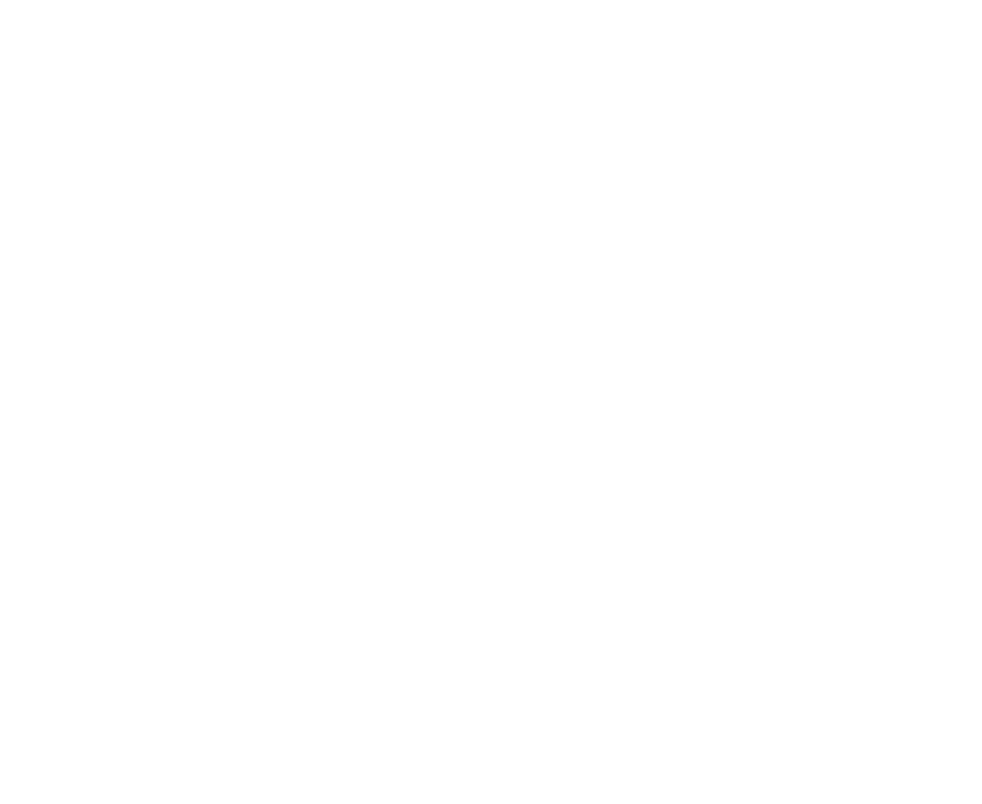
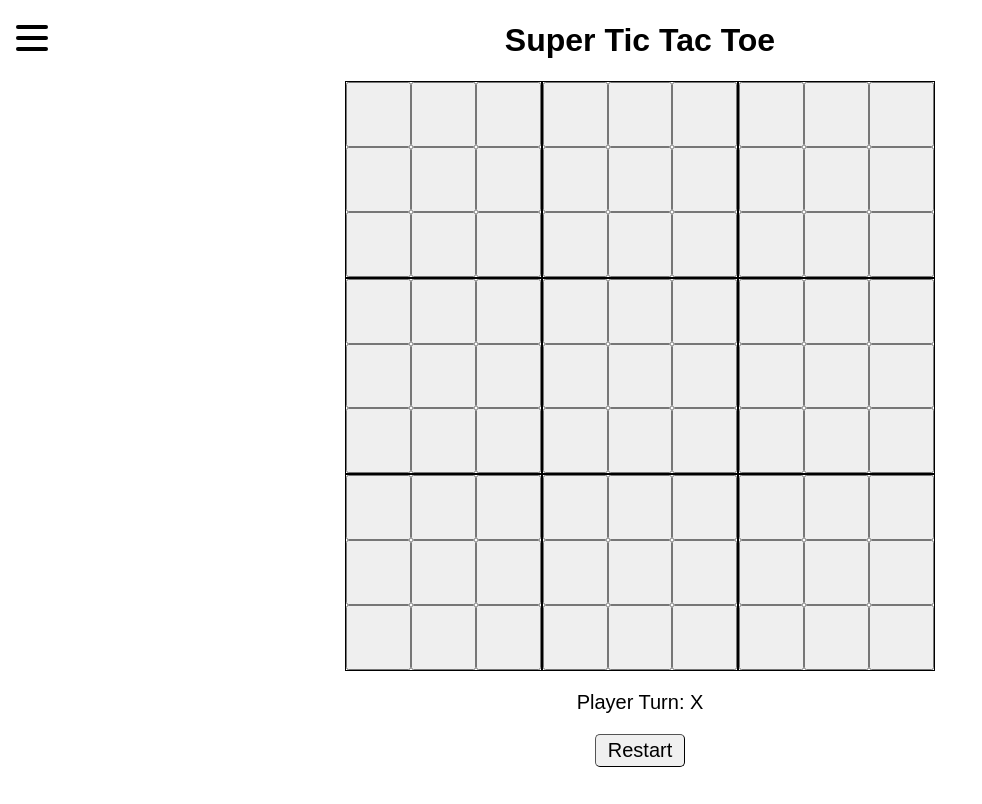
Before and after one commit to jennifercadams/super-tic-tac-toe, a React (Vite) app in the folder client/: page /play-versus-bot in a window 1280 px wide. Before the commit this address had no page. Shown: the whole page, without its empty margins (0-982 px from the left). Built offline with nearby package versions, Linux system fonts and the light colour scheme; the HTML template or start-up script is replaced by a standard one.

Commit message:
Create PlayVersusBot game mode and implement bot that plays randomly

```diff
--- a/client/src/App.tsx
+++ b/client/src/App.tsx
@@ -6,6 +6,7 @@ import LandingPage from "~pages/LandingPage/LandingPage";
 import PageLayout from "~pages/PageLayout/PageLayout";
 import LocalPassAndPlay from "~pages/LocalPassAndPlay/LocalPassAndPlay";
 import OnlineMultiplayer from "~pages/OnlineMultiplayer/OnlineMultiplayer";
+import PlayVersusBot from "~pages/PlayVersusBot/PlayVersusBot";
 import "./App.css";
 
 const App = () => {
@@ -17,6 +18,7 @@ const App = () => {
                 </Route>
                 <Route element={<PageLayout showBurgerMenu={true} />}>
                     <Route path="local-pass-and-play" element={<LocalPassAndPlay />} />
+                    <Route path="play-versus-bot" element={<PlayVersusBot />} />
                     <Route path="online-multiplayer" element={<OnlineMultiplayer />} />
                     <Route path="how-to-play" element={<HowToPlay />} />
                     <Route path="about" element={<About />} />
--- a/client/src/components/BurgerMenu/BurgerMenu.tsx
+++ b/client/src/components/BurgerMenu/BurgerMenu.tsx
@@ -18,6 +18,7 @@ const BurgerMenu = () => {
             <div className={`navigation${menuOpen ? " menu-open" : " menu-closed"}`} onClick={toggleMenu}>
                 <Link to="/">Home</Link>
                 <Link to="/local-pass-and-play">Local Pass And Play</Link>
+                <Link to="/play-versus-bot">Play Versus Bot</Link>
                 <Link to="/online-multiplayer">Online Multiplayer</Link>
                 <Link to="/how-to-play">How To Play</Link>
                 <Link to="/about">About</Link>
--- /dev/null
+++ b/client/src/gameBots/Bot.ts
@@ -0,0 +1,17 @@
+import { BoardState, Move } from "~types";
+
+export class Bot {
+    constructor() {
+        if (this.constructor == Bot) {
+            throw new Error("Abstract classes can't be instantiated.");
+        }
+    }
+
+    public getFirstMove(_boards: BoardState[]): Move {
+        throw new Error("Method 'getFirstMove()' must be implemented.");
+    }
+
+    public getNextMove(_currentMove: number, _boards: BoardState[]): Move {
+        throw new Error("Method 'getNextMove()' must be implemented.");
+    }
+}
--- /dev/null
+++ b/client/src/gameBots/RandomBot.ts
@@ -0,0 +1,29 @@
+import { BoardState, Move } from "~types";
+import { Bot } from "./Bot";
+
+export class RandomBot extends Bot {
+    constructor() {
+        super();
+    }
+
+    public getFirstMove(boards: BoardState[]): Move {
+        const boardIndex = Math.floor(Math.random() * 9);
+        const squareIndex = Math.floor(Math.random() * 9);
+
+        return { currentMove: 0, boardIndex, squareIndex, boards };
+    }
+
+    public getNextMove(currentMove: number, boards: BoardState[]): Move {
+        const playableBoards: number[] = boards.map((_, i) => i)
+            .filter(v => boards[v].playable === true);
+        const randomBoardIndex = Math.floor(Math.random() * playableBoards.length);
+        const boardIndex = playableBoards[randomBoardIndex];
+
+        const playableSquares: number[] = boards[boardIndex].squares.map((_, i) => i)
+            .filter(v => !boards[boardIndex].squares[v]);
+        const randomSquareIndex = Math.floor(Math.random() * playableSquares.length);
+        const squareIndex = playableSquares[randomSquareIndex];
+
+        return { currentMove, boardIndex, squareIndex, boards };
+    }
+}
--- /dev/null
+++ b/client/src/gameModes/BotSuperGame/BotSuperGame.css
@@ -0,0 +1,17 @@
+.bot-super-game .super-board {
+    justify-content: center;
+}
+
+@media (orientation: landscape), (orientation: portrait) and (min-aspect-ratio: 0.8) {
+    .bot-super-game .super-board {
+        grid-template-columns: repeat(3, calc((100vh / 3) - 70px));
+        grid-template-rows: repeat(3, calc((100vh / 3) - 70px));
+    }
+}
+
+@media (orientation: portrait) and (max-aspect-ratio: 0.8) {
+    .bot-super-game .super-board {
+        grid-template-columns: repeat(3, calc((100vw / 3) - 16px));
+        grid-template-rows: repeat(3, calc((100vw / 3) - 16px));
+    }
+}
--- /dev/null
+++ b/client/src/gameModes/BotSuperGame/BotSuperGame.tsx
@@ -0,0 +1,30 @@
+import * as React from "react";
+import SuperBoard, { SuperBoardProps } from "~components/SuperBoard/SuperBoard";
+import useBotSuperGame from "./useBotSuperGame";
+import { Player } from "~types";
+import "./BotSuperGame.css";
+
+const BotSuperGame = () => {
+    const {
+        boards,
+        lastMove,
+        status,
+        winner,
+        handleClick,
+        handleRestart,
+    } = useBotSuperGame(Player.X);
+
+    const superBoardProps: SuperBoardProps = { boards, lastMove, handleClick };
+
+    return (
+        <div className="bot-super-game">
+            <SuperBoard {...superBoardProps} />
+            <p className="status">{status}</p>
+            <button className="ui-button" onClick={handleRestart}>
+                {winner ? "Play Again" : "Restart"}
+            </button>
+        </div>
+    );
+};
+
+export default BotSuperGame;
--- /dev/null
+++ b/client/src/gameModes/BotSuperGame/useBotSuperGame.ts
@@ -0,0 +1,80 @@
+import { useEffect, useMemo, useState } from "react";
+import { RandomBot } from "~gameBots/RandomBot";
+import { processMove } from "~helpers/gameHelper";
+import { BoardState, Move, MoveResult, Player } from "~types";
+
+const useBotSuperGame = (player: Player) => {
+    const bot = useMemo(() => new RandomBot(), []);
+    const [ currentMove, setCurrentMove ] = useState<number>(0);
+    const [ boards, setBoards ] = useState<BoardState[]>(Array(9).fill({
+        playable: true,
+        squares: Array(9).fill(""),
+        winner: null,
+    }));
+    const [ lastMove, setLastMove ] = useState<Move | null>(null);
+    const [ status, setStatus ] = useState<string>("Player Turn: X");
+    const [ winner, setWinner ] = useState<string | null>(null);
+
+    useEffect(() => {
+        if (currentMove === 0 && player === Player.O) {
+            const botMove = bot.getFirstMove(boards);
+            const botMoveResult = processMove(botMove, null);
+            setLastMove(botMove);
+            updateGameState(botMoveResult);
+        }
+    }, []);
+
+    useEffect(() => {
+        if (!winner)
+            return;
+
+        const nextBoards = boards.map(board => {
+            return { ...board, playable: false };
+        });
+        setBoards(nextBoards);
+    }, [winner]);
+
+    const handleClick = (squareIndex: number, boardIndex: number) => {
+        if (boards[boardIndex].squares[squareIndex])
+            return;
+
+        const move: Move = { currentMove, boardIndex, squareIndex, boards };
+        const playerMoveResult = processMove(move, null);
+
+        const botMove = bot.getNextMove(playerMoveResult.nextMove, playerMoveResult.nextBoards);
+        const botMoveResult = processMove(botMove, null);
+
+        setLastMove(botMove);
+        updateGameState(botMoveResult);
+    };
+
+    const updateGameState = (moveResult: MoveResult) => {
+        setCurrentMove(moveResult.nextMove);
+        setBoards(moveResult.nextBoards);
+        setStatus(moveResult.nextStatus);
+        setWinner(moveResult.nextWinner);
+    };
+
+    const handleRestart = () => {
+        setCurrentMove(0);
+        setBoards(Array(9).fill({
+            playable: true,
+            squares: Array(9).fill(""),
+            winner: null,
+        }));
+        setLastMove(null);
+        setStatus("Player Turn: X");
+        setWinner(null);
+    };
+
+    return {
+        boards,
+        lastMove,
+        status,
+        winner,
+        handleClick,
+        handleRestart,
+    };
+};
+
+export default useBotSuperGame;
--- a/client/src/pages/LandingPage/LandingPage.tsx
+++ b/client/src/pages/LandingPage/LandingPage.tsx
@@ -6,6 +6,7 @@ const LandingPage = () => {
     return (
         <div className="landing-page">
             <Link className="ui-button" to="/local-pass-and-play">Local Pass And Play</Link>
+            <Link className="ui-button" to="/play-versus-bot">Play Versus Bot</Link>
             <Link className="ui-button" to="/online-multiplayer">Online Multiplayer</Link>
             <Link className="ui-button" to="/how-to-play">How To Play</Link>
             <Link className="ui-button" to="/about">About</Link>
--- /dev/null
+++ b/client/src/pages/PlayVersusBot/PlayVersusBot.tsx
@@ -0,0 +1,12 @@
+import * as React from "react";
+import BotSuperGame from "~gameModes/BotSuperGame/BotSuperGame";
+
+const PlayVersusBot = () => {
+    return (
+        <div className="play-versus-bot">
+            <BotSuperGame />
+        </div>
+    );
+};
+
+export default PlayVersusBot;
```
